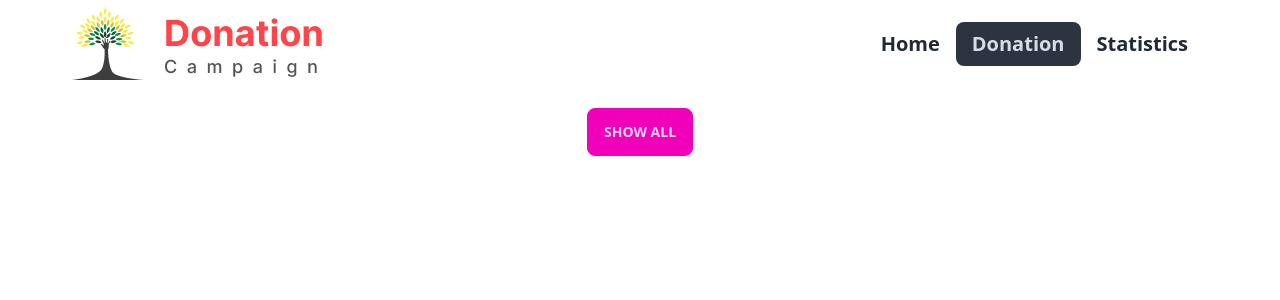
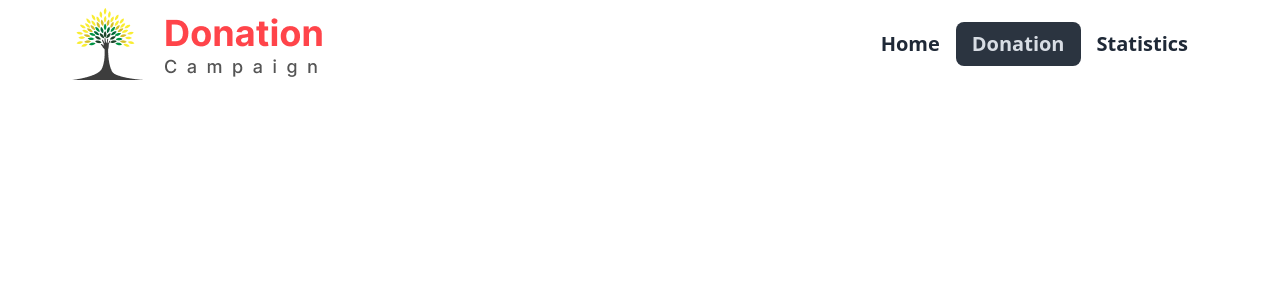
Before and after one commit to ferdous567/donation-campaign-ass8, a React (Vite) app: page /donation in a window 1280 px wide. Shown: the top 300 px of the page. Built offline with nearby package versions, Linux system fonts and the light colour scheme.

Commit message:
some are changes

```diff
--- a/src/components/Donation/Donation.jsx
+++ b/src/components/Donation/Donation.jsx
@@ -25,10 +25,13 @@ const Donation = () => {
                     donation.slice(0, dataLength).map(donate => <Donate key={donate.title} donate={donate}></Donate>)
                 }
             </div>
-            <div className={dataLength === donation.length ? 'hidden' : 'text-center my-5'}>
-            <button onClick={() => setDataLength(donation.length)}
-            className='btn btn-secondary'>Show All</button>
-            </div>
+            {
+                donation.length > 4 && <div className={`${dataLength == donation.length ? 'hidden' : ''}  text-center my-5  `}>
+                    <button onClick={() => setDataLength(donation.length)}
+                    className='btn btn-secondary'>Show All</button>
+                </div>
+            }
+
         </div>
     );
 };
```
Also changed, not shown: 1 other file (tests, documents, lock files or other folders).
